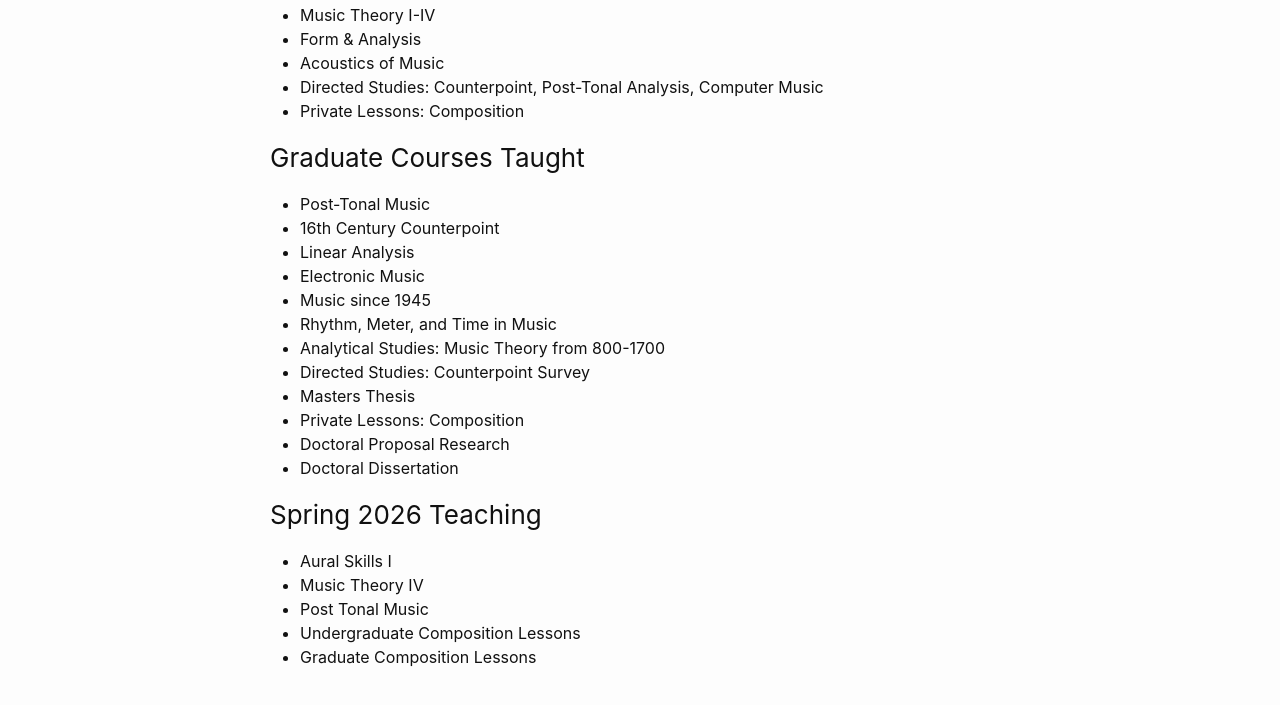
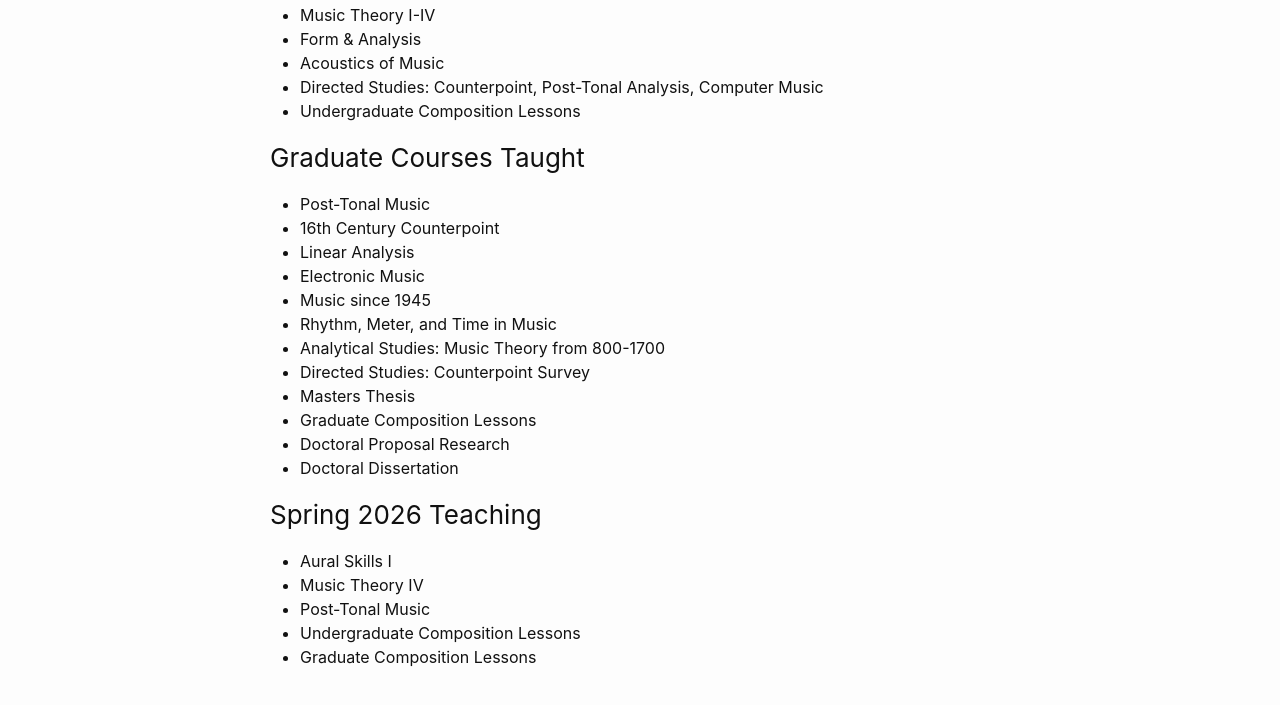
Before and after one commit to musicus/musicus.github.io, a Jekyll site: the page built from teaching.markdown, in a window 1280 px wide. Shown: the part 261-966 px from the top of the page. Built offline with Jekyll 4.4.1, drawn with Linux system fonts in a browser that asks for light colours.

Commit message:
Updates.

```diff
--- a/teaching.markdown
+++ b/teaching.markdown
@@ -10,7 +10,7 @@ permalink: /teaching/
 - Form & Analysis
 - Acoustics of Music
 - Directed Studies: Counterpoint, Post-Tonal Analysis, Computer Music
-- Private Lessons: Composition
+- Undergraduate Composition Lessons
 
 ### Graduate Courses Taught
 - Post-Tonal Music
@@ -22,13 +22,13 @@ permalink: /teaching/
 - Analytical Studies: Music Theory from 800-1700
 - Directed Studies: Counterpoint Survey
 - Masters Thesis
-- Private Lessons: Composition
+- Graduate Composition Lessons
 - Doctoral Proposal Research
 - Doctoral Dissertation
 
 ### Spring 2026 Teaching
 - Aural Skills I
 - Music Theory IV
-- Post Tonal Music
+- Post-Tonal Music
 - Undergraduate Composition Lessons
 - Graduate Composition Lessons
```
